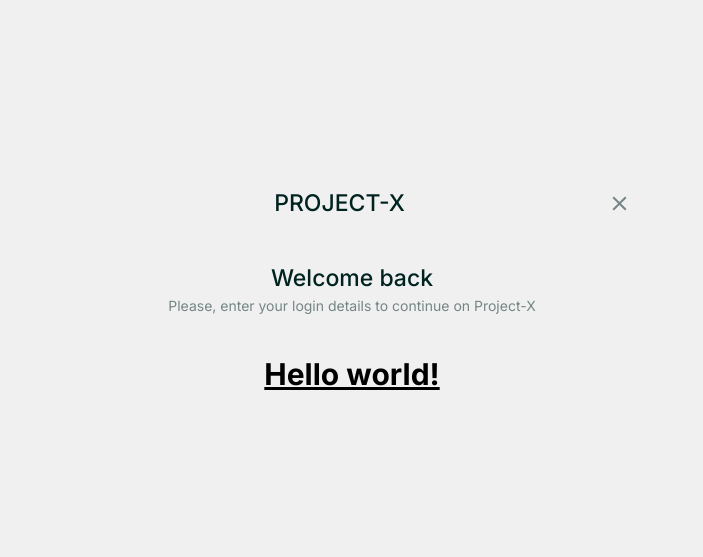
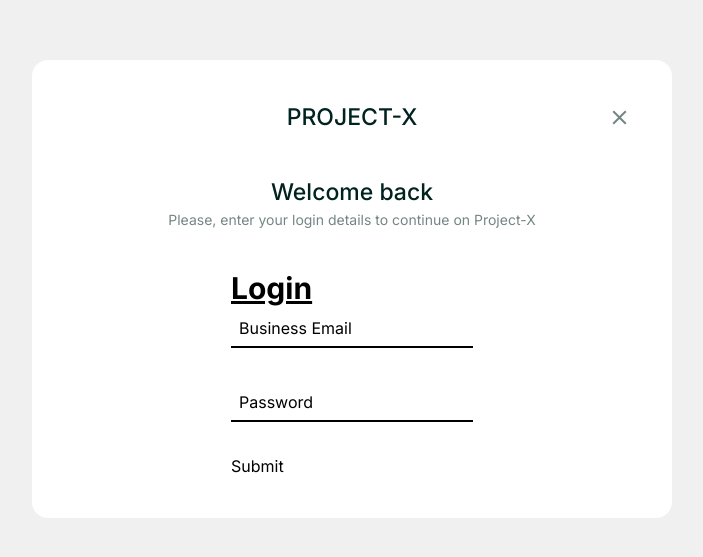
Before and after one commit to kendoriddy/voyatek-task, a React (Create React App) app: page / in a window 1280 px wide. Shown: the part 111-668 px from the top of the page, without its empty margins (288-991 px from the left). Built offline with nearby package versions, Linux system fonts and the light colour scheme.

Commit message:
install material ui - 1

```diff
--- a/package.json
+++ b/package.json
@@ -3,6 +3,9 @@
   "version": "0.1.0",
   "private": true,
   "dependencies": {
+    "@emotion/react": "^11.11.3",
+    "@emotion/styled": "^11.11.0",
+    "@mui/material": "^5.15.6",
     "@testing-library/jest-dom": "^5.17.0",
     "@testing-library/react": "^13.4.0",
     "@testing-library/user-event": "^13.5.0",
--- /dev/null
+++ b/src/assets/styles/LoginForm.css
@@ -0,0 +1,26 @@
+.form-field {
+  position: relative;
+  margin-bottom: 2rem;
+}
+
+.form-field input {
+  width: 100%;
+  border: none;
+  border-bottom: 2px solid #000;
+  padding: 0.5rem 0;
+  padding-left: 0.5rem;
+  transition: all 0.3s ease;
+}
+
+.form-field label {
+  position: absolute;
+  left: 0.5rem;
+  bottom: 0.5rem;
+  transition: all 0.3s ease;
+}
+
+.form-field input:valid + label,
+.form-field input:focus + label {
+  transform: translateY(-150%);
+  font-size: 0.75rem;
+}
--- a/src/components/LoginPage/LoginForm.jsx
+++ b/src/components/LoginPage/LoginForm.jsx
@@ -1,9 +1,21 @@
 import React from "react";
+import "../../assets/styles/LoginForm.css";
 
 const LoginForm = () => {
   return (
-    <div>
-      <h1 className="text-3xl font-bold underline">Hello world!</h1>
+    <div className="form-container">
+      <h1 className="text-3xl font-bold underline">Login</h1>
+      <form>
+        <div className="form-field">
+          <input type="email" required autoComplete="new-password" />
+          <label>Business Email</label>
+        </div>
+        <div className="form-field">
+          <input type="password" required autoComplete="new-password" />
+          <label>Password</label>
+        </div>
+        <button type="submit">Submit</button>
+      </form>
     </div>
   );
 };
--- a/src/components/LoginPage/Welcome.jsx
+++ b/src/components/LoginPage/Welcome.jsx
@@ -6,7 +6,7 @@
     <div className="flex flex-col gap-10 justify-center items-center w-full">
       <div className="flex justify-center items-center w-full text-center">
         <div></div>
-        <span className="flex-grow font-inter text-[23px] font-medium text-[#012320]">
+        <span className="flex-grow font-inter text-[23px] font-medium text-[#012320] ml-[25px]">
           PROJECT-X
         </span>
         <img src={close} alt="close icon" />
--- a/src/pages/LoginPage.jsx
+++ b/src/pages/LoginPage.jsx
@@ -5,7 +5,7 @@
 const LoginPage = () => {
   return (
     <div className="w-screen h-screen flex items-center justify-center">
-      <div className="m-auto w-[80vw] md:w-[50vw] flex flex-col p-10 gap-10 items-center justify-center">
+      <div className="m-auto w-[80vw] md:w-[50vw] flex flex-col p-10 gap-10 items-center justify-center bg-[#fff] rounded-2xl">
         <Welcome />
         <LoginForm />
       </div>
```
Also changed, not shown: 1 other file (tests, documents, lock files or other folders).
